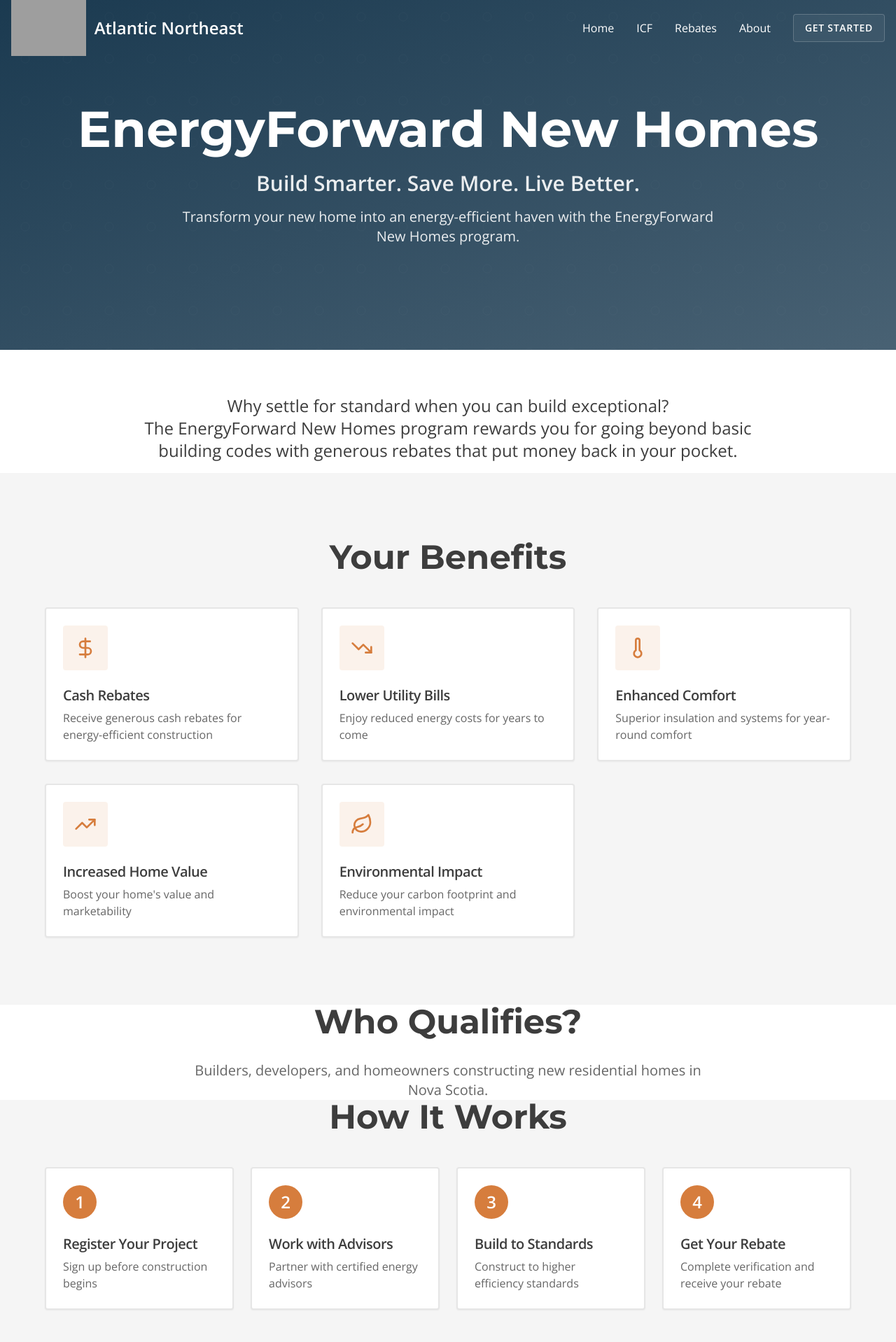
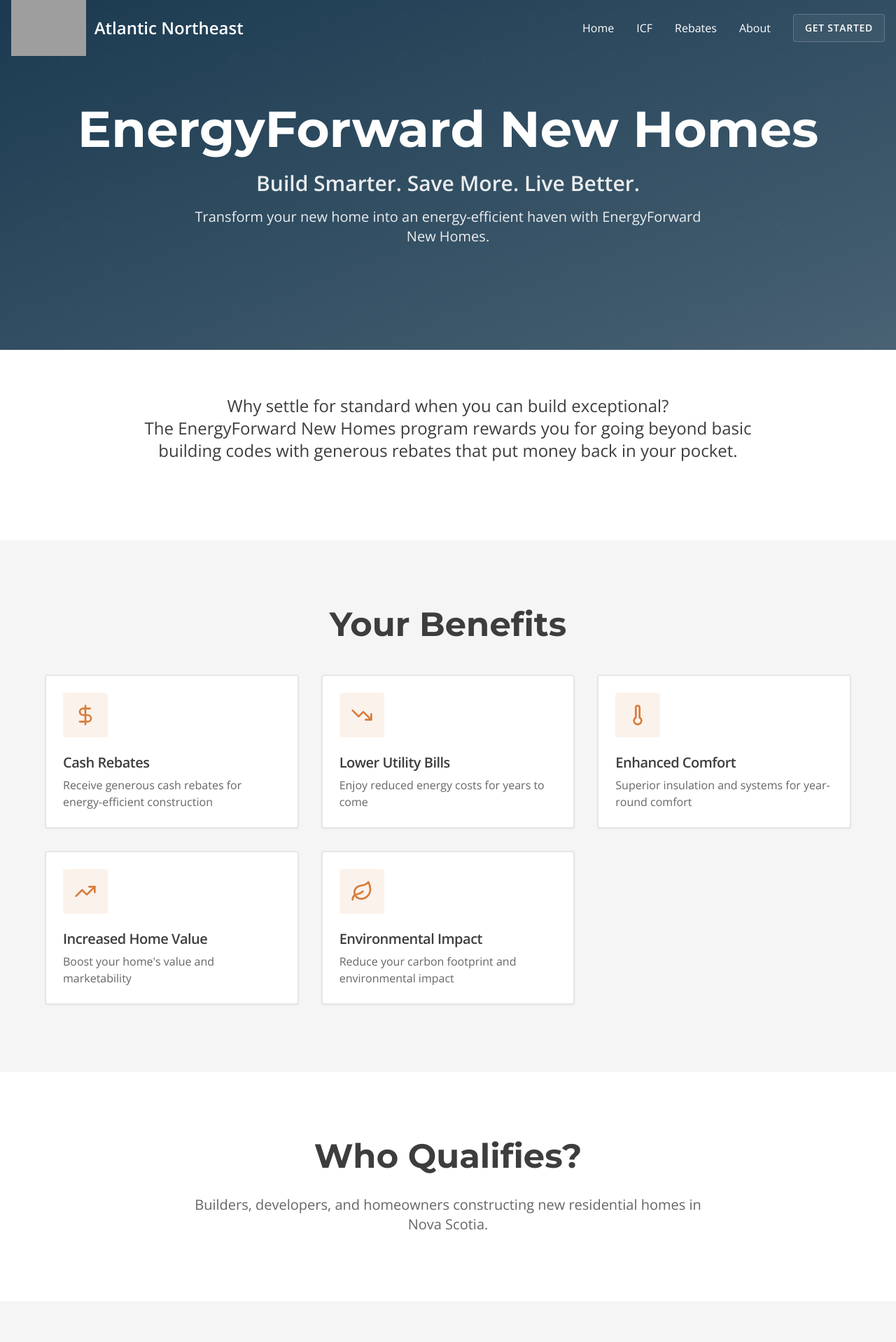
Before and after one commit to MattBegley224/vision-to-bricks, a React (Vite) app: page /rebates in a window 1280 px wide. Shown: the top 1918 px of the page at 70% size. Built offline with nearby package versions, Linux system fonts and the light colour scheme; grey boxes are pictures that could not be loaded; the HTML template or start-up script is replaced by a standard one.

Commit message:
Reverted to commit 392464a2f0e6606fa9929fcf687fb91cede3eff8

```diff
--- a/src/pages/Rebates.tsx
+++ b/src/pages/Rebates.tsx
@@ -71,13 +71,13 @@ const Rebates = () => {
             Build Smarter. Save More. Live Better.
           </p>
           <p className="text-xl text-primary-foreground/90 max-w-3xl mx-auto animate-fade-in-up" style={{ animationDelay: "0.2s" }}>
-            Transform your new home into an energy-efficient haven with the EnergyForward New Homes program.
+            Transform your new home into an energy-efficient haven with EnergyForward New Homes.
           </p>
         </div>
       </section>
 
       {/* Introduction Section */}
-      <section className="pt-16 bg-background">
+      <section className="pb-24 pt-16 bg-background">
         <div className="container mx-auto px-4">
           <div className="max-w-4xl mx-auto text-center">
             <p className="text-xl md:text-2xl leading-relaxed mb-4">
@@ -116,7 +116,7 @@ const Rebates = () => {
       </section>
 
       {/* Who Qualifies Section */}
-      <section className="bg-background">
+      <section className="py-24 bg-background">
         <div className="container mx-auto px-4">
           <div className="max-w-3xl mx-auto text-center">
             <h2 className="text-4xl md:text-5xl font-bold mb-8">Who Qualifies?</h2>
@@ -128,7 +128,7 @@ const Rebates = () => {
       </section>
 
       {/* How It Works Section */}
-      <section className="pb-24 bg-muted">
+      <section className="py-24 bg-muted">
         <div className="container mx-auto px-4">
           <h2 className="text-4xl md:text-5xl font-bold mb-4 text-center">How It Works</h2>
 
```
